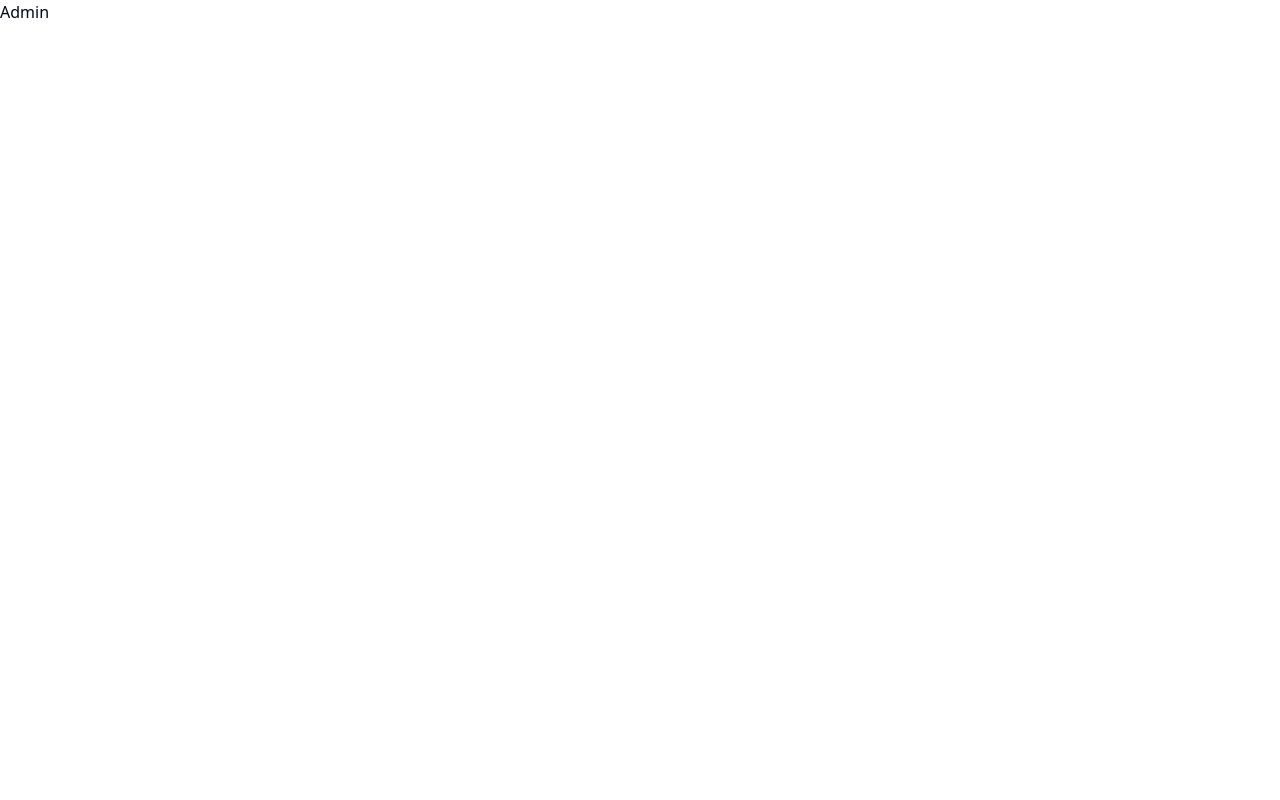
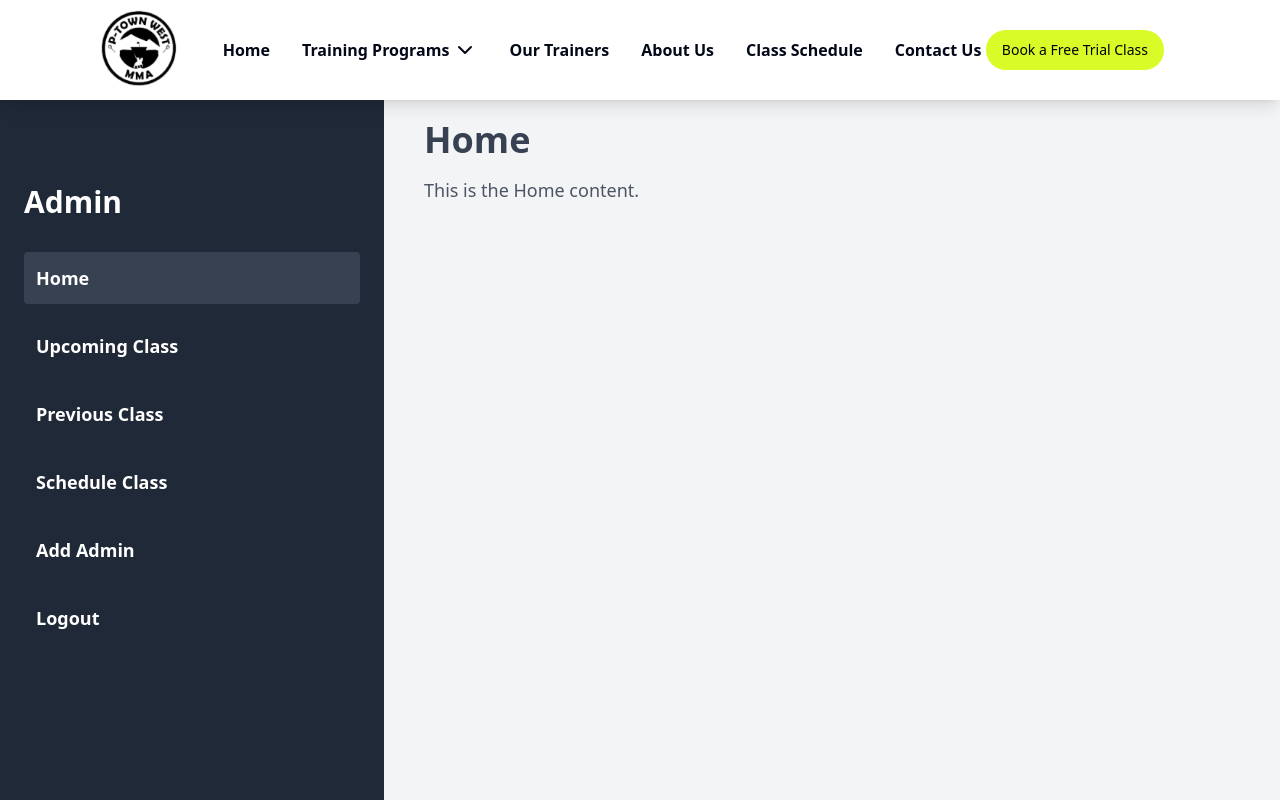
Before and after one commit to kunal-2308/P-Town-West-MMA, a React (Vite) app in the folder frontend/: page /admin/dashboard in a window 1280 px wide. Shown: the top 800 px of the page. Built offline with nearby package versions, Linux system fonts and the light colour scheme.

Commit message:
feat: add tabs

```diff
--- a/frontend/src/components/Admin/AdminDashboard.jsx
+++ b/frontend/src/components/Admin/AdminDashboard.jsx
@@ -1,5 +1,117 @@
+import Navbar from "../shared/Navbar";
+import Footer from "../shared/Footer";
+import { useState } from "react";
+import Cookies from "js-cookie";
+import { useNavigate } from "react-router-dom";
+
 const AdminDashboard = () => {
-  return <div>Admin</div>;
+  const [isSidebarOpen, setIsSidebarOpen] = useState(false);
+  const [selectedTab, setSelectedTab] = useState("Home");
+  const navigate = useNavigate();
+
+  const toggleSidebar = () => {
+    setIsSidebarOpen(!isSidebarOpen);
+  };
+
+  const renderContent = () => {
+    switch (selectedTab) {
+      case "Home":
+        return <p>This is the Home content.</p>;
+      case "Upcoming Class":
+        return <p>Upcoming Class details will be shown here.</p>;
+      case "Previous Class":
+        return <p>Previous Class details will be shown here.</p>;
+      case "Schedule Class":
+        return <p>You can schedule a class here.</p>;
+      case "Add Admin":
+        return <p>Here you can add a new admin.</p>;
+      default:
+        return <p>Welcome to the admin dashboard.</p>;
+    }
+  };
+
+  const handleLogout = () => {
+    Cookies.remove("jwt_token");
+    Cookies.remove("userName");
+    Cookies.remove("email");
+    navigate("/admin/login");
+  };
+
+  return (
+    <>
+      <Navbar />
+      <div className="h-screen flex flex-col md:flex-row sm:mt-20 mt-16">
+        <button
+          className="md:hidden px-4 py-2 bg-gray-800 text-white z-[999]"
+          onClick={toggleSidebar}
+        >
+          {isSidebarOpen ? "Close Menu" : "Open Menu"}
+        </button>
+
+        <div
+          className={`${
+            isSidebarOpen ? "block" : "hidden"
+          } md:block sm:w-[30vw] w-[50vw] bg-gray-800 text-white p-6 md:static absolute z-50 h-screen md:h-auto`}
+        >
+          <h1 className="text-3xl font-bold mb-8 mt-20">Admin</h1>
+          <ul className="space-y-4">
+            <li
+              className={`text-lg font-semibold hover:bg-gray-700 p-3 rounded cursor-pointer ${
+                selectedTab === "Home" ? "bg-gray-700" : ""
+              }`}
+              onClick={() => setSelectedTab("Home")}
+            >
+              Home
+            </li>
+            <li
+              className={`text-lg font-semibold hover:bg-gray-700 p-3 rounded cursor-pointer ${
+                selectedTab === "Upcoming Class" ? "bg-gray-700" : ""
+              }`}
+              onClick={() => setSelectedTab("Upcoming Class")}
+            >
+              Upcoming Class
+            </li>
+            <li
+              className={`text-lg font-semibold hover:bg-gray-700 p-3 rounded cursor-pointer ${
+                selectedTab === "Previous Class" ? "bg-gray-700" : ""
+              }`}
+              onClick={() => setSelectedTab("Previous Class")}
+            >
+              Previous Class
+            </li>
+            <li
+              className={`text-lg font-semibold hover:bg-gray-700 p-3 rounded cursor-pointer ${
+                selectedTab === "Schedule Class" ? "bg-gray-700" : ""
+              }`}
+              onClick={() => setSelectedTab("Schedule Class")}
+            >
+              Schedule Class
+            </li>
+            <li
+              className={`text-lg font-semibold hover:bg-gray-700 p-3 rounded cursor-pointer ${
+                selectedTab === "Add Admin" ? "bg-gray-700" : ""
+              }`}
+              onClick={() => setSelectedTab("Add Admin")}
+            >
+              Add Admin
+            </li>
+            <button
+              className="text-lg w-full text-left font-semibold hover:bg-red-500 hover:text-white p-3 rounded cursor-pointer"
+              onClick={handleLogout}
+            >
+              Logout
+            </button>
+          </ul>
+        </div>
+
+        <div className="flex-1 bg-gray-100 p-10">
+          <h2 className="text-4xl font-bold text-gray-700">{selectedTab}</h2>
+          <div className="mt-4 text-lg text-gray-600">{renderContent()}</div>
+        </div>
+      </div>
+      <Footer />
+    </>
+  );
 };
 
 export default AdminDashboard;
```
